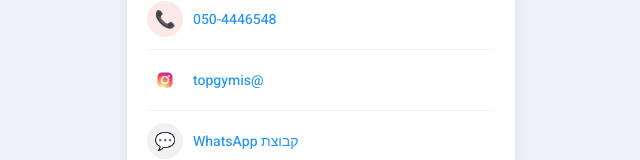
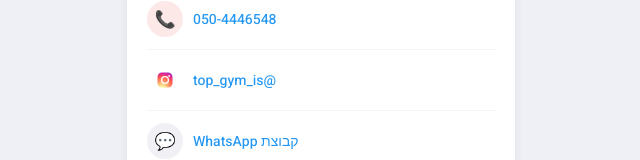
Before and after one commit to yahelargas/top-gym-project, a React (Vite) app: page / in a window 1280 px wide. Shown: the part 992-1152 px from the top of the page, without its empty margins (319-959 px from the left). Built offline with nearby package versions, Linux system fonts and the light colour scheme; no server answers.

Commit message:
Update contact links and text in ContactCard

```diff
--- a/src/components/ContactCard/ContactCard.jsx
+++ b/src/components/ContactCard/ContactCard.jsx
@@ -22,7 +22,7 @@ const CONTACTS = [
   {
     icon: "📍", iconClass: "map",
     text: "מתחם מסחרי שריגים לי-און",
-    href: "https://maps.google.com",
+    href: "https://www.google.com/maps/search/%D7%9E%D7%AA%D7%97%D7%9D+%D7%9E%D7%A1%D7%97%D7%A8%D7%99+%D7%A9%D7%A8%D7%99%D7%92%D7%99%D7%9D+%D7%9C%D7%99%D7%90%D7%95%D7%9F%E2%80%AD/@31.6761642,34.9379307,17z?entry=ttu&g_ep=EgoyMDI2MDMwOS4wIKXMDSoASAFQAw%3D%3D",
     isLink: false,
   },
   {
@@ -33,8 +33,8 @@ const CONTACTS = [
   },
   {
     icon: <InstagramIcon />, iconClass: "instagram",
-    text: "@topgymis",
-    href: "https://www.instagram.com/topgymis",
+    text: "@top_gym_is",
+    href: "https://www.instagram.com/top_gym_is",
     isLink: true,
   },
   {
```
